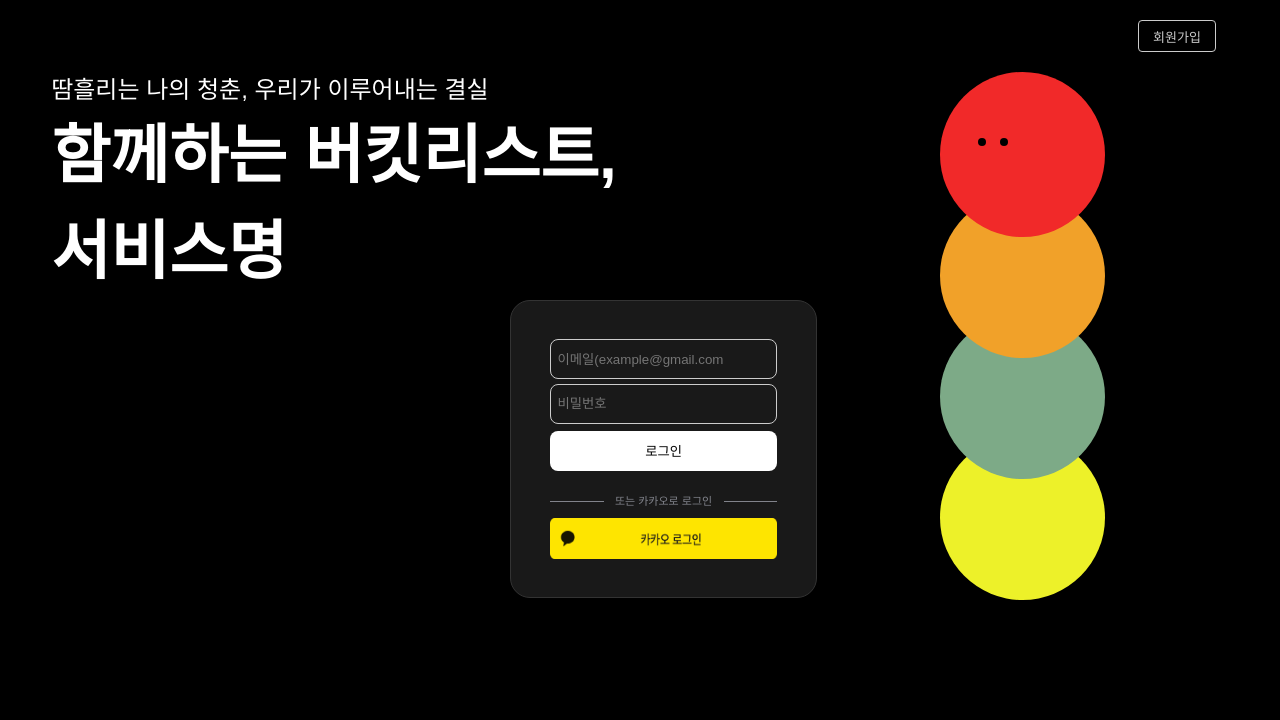
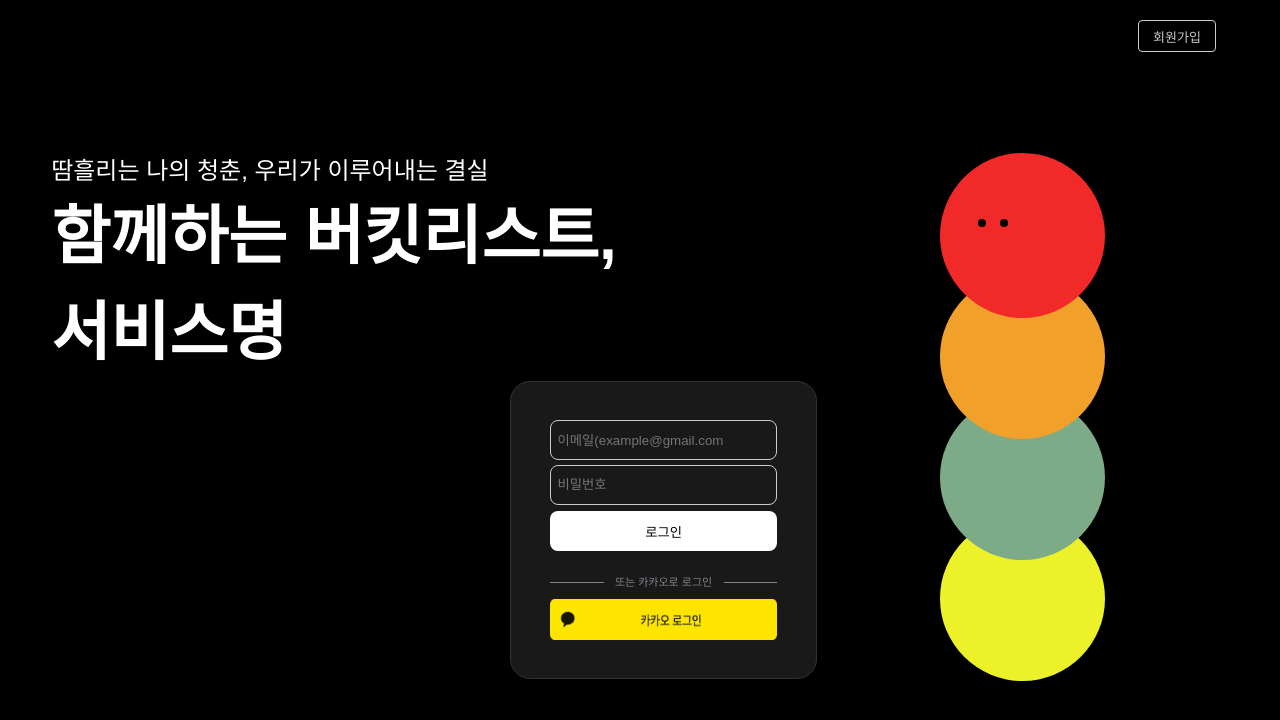
Before and after one commit to 4th-COKATHON/TEAM5-Client, a React (Vite) app: page / in a window 1280 px wide. Shown: the top 720 px of the page. Built offline with nearby package versions, Linux system fonts and the light colour scheme; no server answers; the HTML template or start-up script is replaced by a standard one.

Commit message:
[fix] 로그인 페이지 비율

```diff
--- a/src/components/LoginHeader.css
+++ b/src/components/LoginHeader.css
@@ -2,7 +2,7 @@
   display: flex;
   justify-content: flex-end;
   padding-right: 5%;
-  margin-bottom: 20px;
+  margin-bottom: -20px;
 }
 
 .header-signup-button {
--- a/src/pages/Login.css
+++ b/src/pages/Login.css
@@ -5,12 +5,20 @@
   width: 100%;
   height: 100vh;
   margin: 0 auto;
+  display: flex;
+  flex-direction: column;
+}
+
+.login-container-wrap {
+  flex: 1;
+  align-content: center;
 }
 
 .login-container {
   display: flex;
   padding-left: 4%;
   padding-right: 4%;
+  margin-top: 0 auto;
 }
 
 .login-title-p {
--- a/src/pages/Login.jsx
+++ b/src/pages/Login.jsx
@@ -1,13 +1,10 @@
 import './Login.css';
-import { useState } from 'react';
 import { useNavigate } from 'react-router-dom';
 import LoginHeader from '../components/LoginHeader';
 import kakaoLogin from '../assets/img/kakao_login_medium_wide.png';
 
 const Login = () => {
   const nav = useNavigate();
-	const [email, setEmail] = useState('');
-	const [pw, setPw] = useState('');
 
   const KAKAO_REST_API = import.meta.env.VITE_APP_KAKAO_REST_API;
   const KAKAO_REDIRECT_URI = `http://localhost:5173/oauth`;
@@ -22,6 +19,7 @@ const Login = () => {
       <div className='login-header-container'>
         <LoginHeader />
       </div>
+      <div className='login-container-wrap'>
         <div className='login-container'>
           <div className='login-left-container'>
             <div className='login-title'>
@@ -31,8 +29,8 @@ const Login = () => {
             </div>
             <div className='login-content-container'>
               <div className='login-content'>
-              <input className='login-input' placeholder='이메일(example@gmail.com' onChange={(e) => {setEmail(e.target.value);}} ></input>
-              <input className='login-input' placeholder='비밀번호' onChange={(e) => {setPw(e.target.value);}}></input>
+                <input className='login-input' placeholder='이메일(example@gmail.com' ></input>
+                <input className='login-input' placeholder='비밀번호' ></input>
                 <button className='login-button' onClick={() => nav('/bucket')} >로그인</button>
                 <div className='login-kakao-text'>또는 카카오로 로그인</div>
                 <div className='kakao-login-container'>
@@ -51,6 +49,7 @@ const Login = () => {
           </div>
         </div>
       </div>
+    </div>
   );
 }
 
```
Lines whose indentation alone changed are shown as unchanged.
